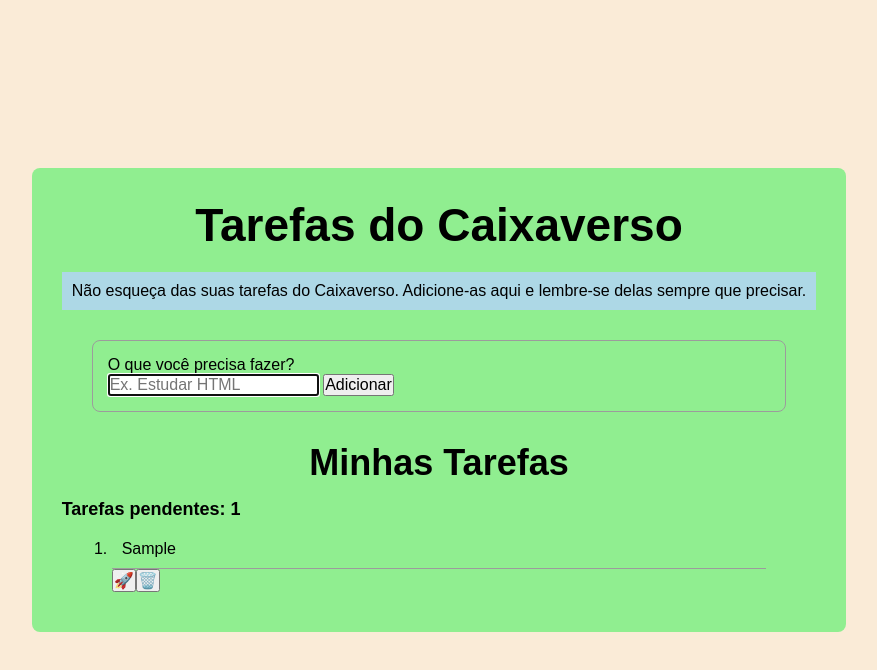
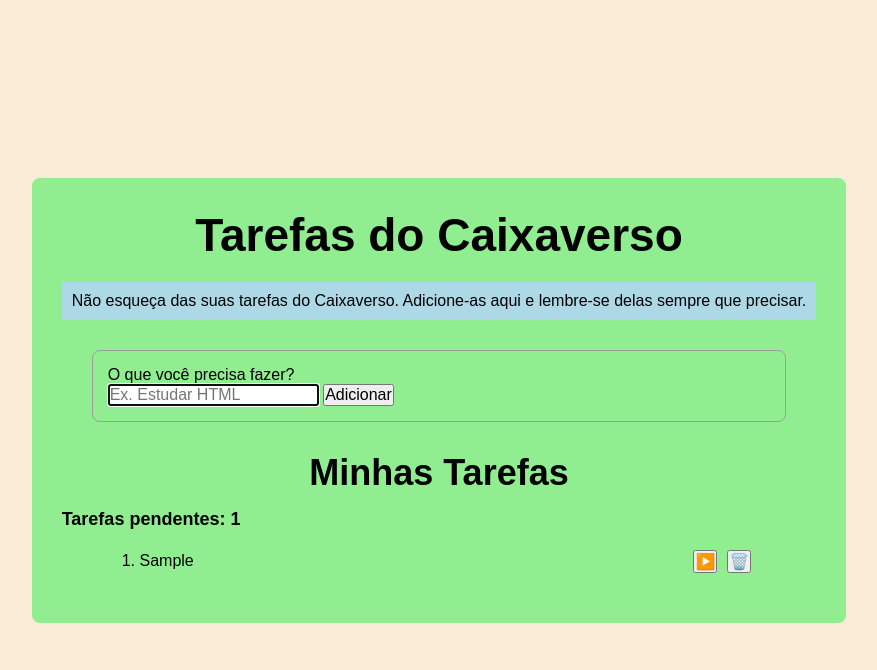
Before and after one commit to guifernandes-dev/task-list, a plain HTML site: page index.html in a window 1280 px wide. Both pictures are taken after typing "Sample" into the empty fields and a click on the button "Adicionar". Shown: the whole page, without its empty margins (201-1078 px from the left). Drawn offline with Linux system fonts and the light colour scheme.

Commit message:
app pronto

```diff
--- a/app.js
+++ b/app.js
@@ -10,39 +10,72 @@ const atualizarContador = (tarefas) => {
     : `Tarefas pendentes: ${pendentes}`
 }
 
-
+const alterarStatusTarefa = (item,status) => {
+  const listaId = item.id.split('-');
+  const tarefas = JSON.parse(localStorage.getItem('tarefas') || '[]');
+  if(status !== 'excluida') {
+    tarefas[Number(listaId[1])] = {
+      ...tarefas[Number(listaId[1])],
+      status
+    };
+  } else {
+    tarefas.splice(Number(listaId[1]), 1);
+  }
+  localStorage.setItem('tarefas',JSON.stringify(tarefas));
+  carregarTarefas();
+}
 
 const criarElementos = (tarefas) => {
   tarefas.forEach((tarefa) => {
+    const {id, descricao, status} = tarefa
     const item = document.createElement('li');
-    item.classList.add('tarefa');
-    item.textContent = tarefa.descricao;
-    item.classList.add(tarefa.status);
-    lista.appendChild(item);
+    item.classList.add('tarefa')
+    const texto = document.createElement('span');
+    texto.id = `tarefa-${id}`;
+    texto.textContent = `${id+1}. ${descricao}`;
+    item.classList.add(status);
+    item.appendChild(texto);
 
-    if (tarefa.status !== 'concluida') {
-      if (tarefa.status === 'aberta') {
+    if (status !== 'concluida') {
+      if (status === 'andamento') {
         const botao = document.createElement('button');
         botao.type = 'button';
-        botao.textContent = '🚀';
+        botao.textContent = '⏸️';
+        botao.title = 'Pausar tarefa';
+        botao.onclick = () => alterarStatusTarefa(texto,'pausada');
+        botao.classList.add('botao-pausar');
+        botao.id = `botao-pausar-${id}`;
+        item.appendChild(botao);
+      }
+      if (['aberta','pausada'].includes(status)) {
+        const botao = document.createElement('button');
+        botao.type = 'button';
+        botao.textContent = '▶️';
         botao.title = 'Iniciar tarefa';
+        botao.onclick = () => alterarStatusTarefa(texto,'andamento');
         botao.classList.add('botao-iniciar');
-        lista.appendChild(botao);
+        botao.id = `botao-iniciar-${id}`;
+        item.appendChild(botao);
       } else {
         const botao = document.createElement('button');
         botao.type = 'button';
         botao.textContent = '✅';
         botao.title = 'Concluir tarefa';
+        botao.onclick = () => alterarStatusTarefa(texto,'concluida');
         botao.classList.add('botao-concluir');
-        lista.appendChild(botao);
+        botao.id = `botao-concluir-${id}`;
+        item.appendChild(botao);
       }
       const botao = document.createElement('button');
       botao.type = 'button';
       botao.textContent = '🗑️';
       botao.title = 'Excluir tarefa';
       botao.classList.add('botao-excluir');
-      lista.appendChild(botao);
+      botao.onclick = () => alterarStatusTarefa(texto,'excluida');
+      botao.id = `botao-excluir-${id}`;
+      item.appendChild(botao);
     }
+    lista.appendChild(item);
   });
 };
 
@@ -68,6 +101,7 @@ function adicionarTarefa(event) {
   };
 
   tarefas.push({
+    id: tarefas.length,
     descricao: texto,
     status: 'aberta'
   })
--- a/styles.css
+++ b/styles.css
@@ -71,8 +71,32 @@ h1, h2 {
 
 .tarefa {
   padding: 1rem;
+  display: flex;
+  justify-content: space-between;
+  align-items: center;
+  width: 100%;
+}
+
+.tarefa span {
+  width: 100%;
+}
+
+.tarefa button {
+  margin: 0 0.5rem;
 }
 
 #lista-tarefas .tarefa:not(:last-child) {
     border-bottom: 1px solid var(--border-color);
 }
+
+.andamento {
+  font-weight: bold;
+}
+
+.pausada {
+  font-style: italic;
+}
+
+.concluida {
+  text-decoration: line-through;
+}
```
